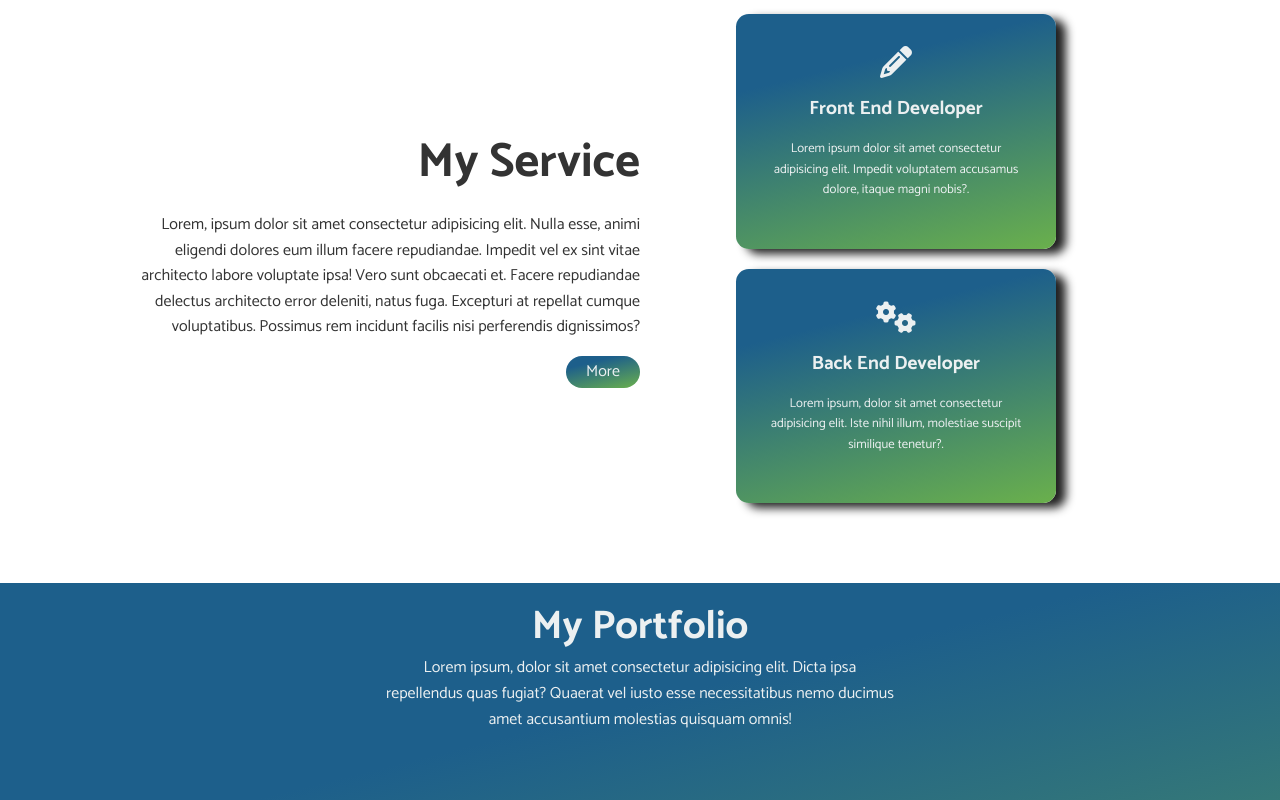
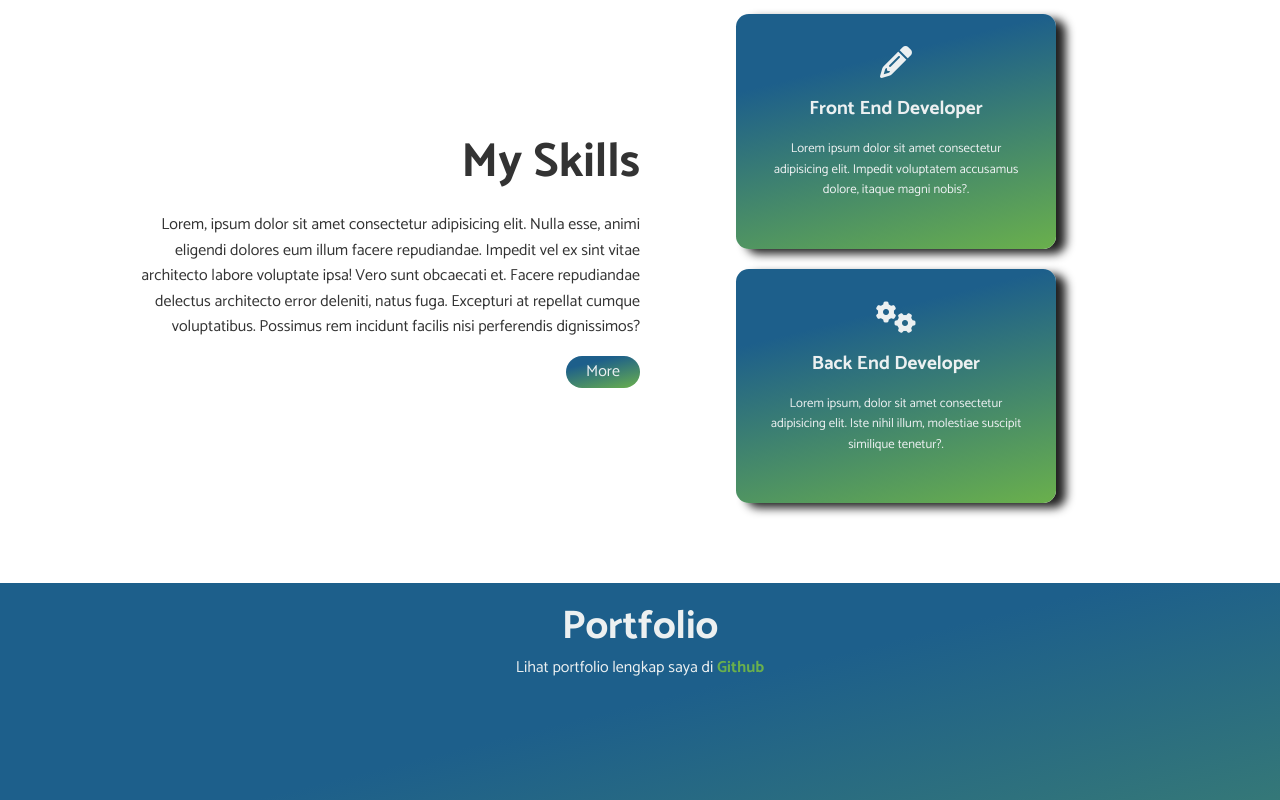
Before and after one commit to SriAdiC/SriAdiC.github.io, a plain HTML site: page index.html in a window 1280 px wide. Shown: the part 1220-2020 px from the top of the page. Drawn offline with Linux system fonts and the light colour scheme; some packages are replaced by stand-ins of ours; a script that the page names is missing.

Commit message:
edit portfolio

```diff
--- a/css/style.scss
+++ b/css/style.scss
@@ -38,6 +38,12 @@ ul li {
 
 a{
     text-decoration: none;
+}
+
+.link{
+    color: var(--secondary-color);
+    font-size: 1em;
+    font-weight: bold;
 }
 
 .btn{
--- a/index.html
+++ b/index.html
@@ -43,7 +43,7 @@
             <div>
                 <h2>Hello,</h2>
                 <h1>I'm Sri Adi Cahyono</h1>
-                <p>A Web Designer & Web Developer</p>
+                <p>A Frontend Web Developer & Backend Web Developer</p>
                 <ul>
                     <li><a href="https://facebook.com"><i class="fab fa-facebook fa-1x"></i></a></li>
                     <li><a href="https://twitter.com"><i class="fab fa-twitter fa-1x"></i></a></li>
@@ -75,7 +75,7 @@
         <!-- Info -->
         <section class="info">
             <div>
-                <h3>My Service</h3>
+                <h3>My Skills</h3>
                 <p>Lorem, ipsum dolor sit amet consectetur adipisicing elit. Nulla esse, animi eligendi dolores eum
                     illum facere repudiandae. Impedit vel ex sint vitae architecto labore voluptate ipsa! Vero sunt
                     obcaecati et. Facere repudiandae delectus architecto error deleniti, natus fuga. Excepturi at
@@ -102,10 +102,8 @@
 
     <!-- Portfolio -->
     <section class="portfolio">
-        <h2>My Portfolio</h2>
-        <p>Lorem ipsum, dolor sit amet consectetur adipisicing elit. Dicta ipsa repellendus quas fugiat? Quaerat
-            vel
-            iusto esse necessitatibus nemo ducimus amet accusantium molestias quisquam omnis!</p>
+        <h2>Portfolio</h2>
+        <p>Lihat portfolio lengkap saya di <a href="https://github.com/SriAdiC/" class="link">Github</a></p>
         <div class="container">
             <div class="gallery">
                 <a href="img/gallery1.png" class="big"><img src="img/gallery1.png" alt="gallery"></a>
@@ -126,7 +124,7 @@
             <ul>
                 <li>21sacah002@gmail.com</li>
             </ul>
-            <a href="mailto:21sacah002@gmail.com" class="btn-submit"><i class="fas fa-chevron-right"></i></a>
+            <a href="mailto:21sacah002@gmail.com" class="btn-submit"><i class="fas fa-envelope fa-2x"></i></a>
         </div>
         <div class="sosmed">
             <i class="fab fa-facebook fa-1x"></i>
@@ -141,7 +139,7 @@
 
     <!-- Footer -->
     <footer>
-        <p>Copyright &copy; 2020 Design by Sri Adi Cahyono</p>
+        <p>Copyright &copy; 2020 Develope by Sri Adi Cahyono</p>
     </footer>
 
 
```
Also changed, not shown: css/style.css, css/style.min.css, img/about.jpg, img/gallery1.png, img/gallery4.png, img/gallery5.png.
